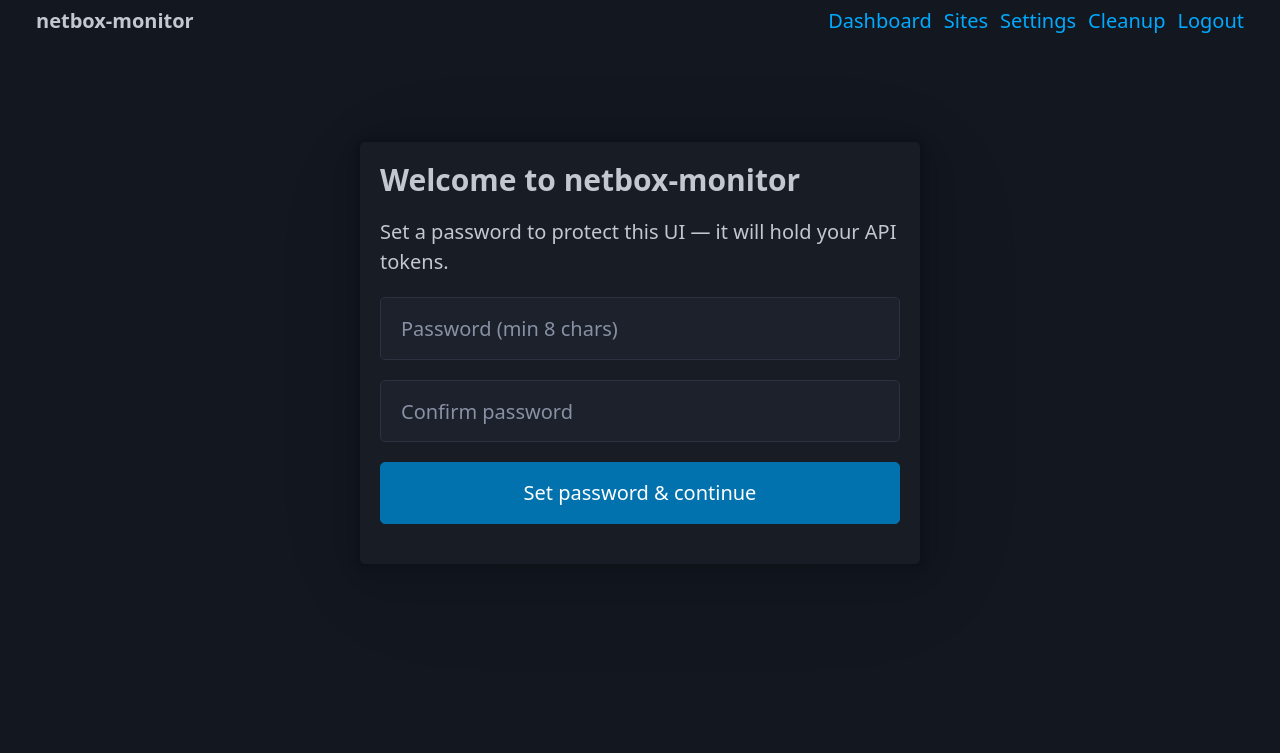
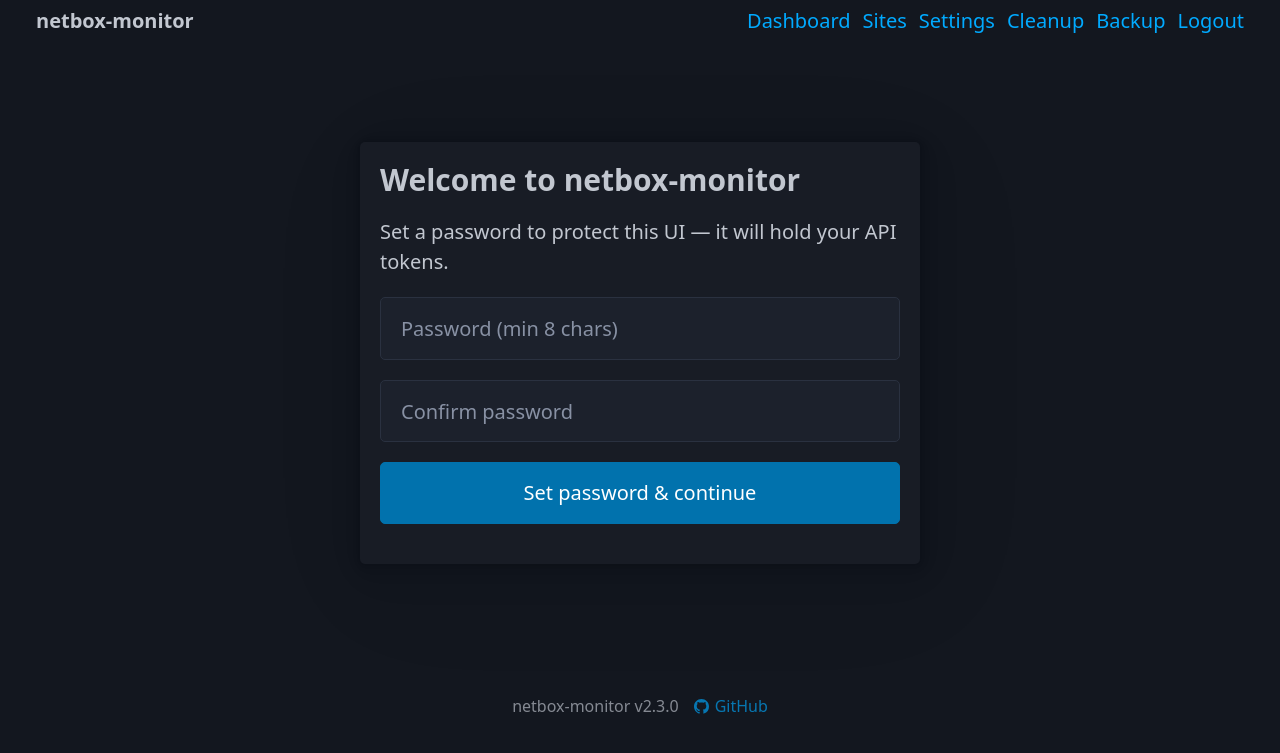
Before and after one commit to sremich/netbox-monitor, a FastAPI app: page /setup in a window 1280 px wide. Shown: the top 753 px of the page. Run offline with FastAPI, Linux system fonts and the light colour scheme; parts of the project's set-up code (start-up, migrations or seed data) failed here and were passed over; some libraries are stand-ins or nearby versions.

Commit message:
Add a version/GitHub footer and a /healthz endpoint
Footer on every page: "netbox-monitor v<version>" plus a GitHub link. The version
comes from a Jinja global rather than the render() context — it is a constant, and
a template rendered outside render() would otherwise lose its footer silently.
login and setup extend base.html, so both show it; there are tests for that
specifically, since it is the easy thing to break. The mark is inlined so it
inherits currentColor and follows the theme, which an <img> could not.

/healthz is unauthenticated because Docker's HEALTHCHECK carries no session
cookie. It reports version, schema, configured, site count, engine state and
uptime — no URLs, no site names, no config. The status never depends on NetBox
being reachable and the code is always 200: a NetBox outage that made Docker kill
the monitor would only amplify the outage, so degradation belongs in a field.

The compose healthcheck uses python (the image has no curl) and lives in compose
rather than the Dockerfile, since the port is configurable and --no-webui exists.

Nav gains the Backup link; the page itself lands in the next commit.

Verified in a browser: the footer reads v2.3.0, the SVG inherits the link colour,
and the page does not scroll horizontally.

Co-Authored-By: Claude Opus 4.8 <noreply@anthropic.com>

```diff
--- a/src/netbox_monitor/webui/app.py
+++ b/src/netbox_monitor/webui/app.py
@@ -7,6 +7,7 @@ import asyncio
 import html
 import re
 import secrets
+import time
 from pathlib import Path
 from typing import Any
 from urllib.parse import urlparse
@@ -17,8 +18,10 @@ from fastapi.responses import HTMLResponse, JSONResponse, RedirectResponse
 from fastapi.staticfiles import StaticFiles
 from fastapi.templating import Jinja2Templates
 
+from netbox_monitor import __version__
 from netbox_monitor.clients.netbox import NetBoxClient, slugify
 from netbox_monitor.config import (
+    CONFIG_SCHEMA_VERSION,
     LifecycleConfig,
     LldpCredential,
     ProxmoxInstance,
@@ -43,6 +46,10 @@ log = structlog.get_logger(__name__)
 
 BASE_DIR = Path(__file__).parent
 
+# hardcoded rather than read from [project.urls]: pytest runs with pythonpath=src,
+# where the package imports but has no dist metadata to read.
+REPO_URL = "https://github.com/sremich/netbox-monitor"
+
 MODULES = ["dhcp", "dns", "discovery", "availability", "proxmox", "lldp", "certs"]
 MODULE_LABELS = {
     "dhcp": "DHCP leases",
@@ -59,6 +66,7 @@ def create_app(store: SettingsStore, engine: Engine | None, status: StatusRegist
     app = FastAPI(title="netbox-monitor", docs_url=None, redoc_url=None)
     app.mount("/static", StaticFiles(directory=BASE_DIR / "static"), name="static")
     templates = Jinja2Templates(directory=BASE_DIR / "templates")
+    started = time.monotonic()
 
     def _timestamp(value: float | None) -> str:
         if not value:
@@ -68,6 +76,35 @@ def create_app(store: SettingsStore, engine: Engine | None, status: StatusRegist
         return datetime.fromtimestamp(value).strftime("%Y-%m-%d %H:%M:%S")
 
     templates.env.filters["timestamp"] = _timestamp
+    # globals, not render() context: these are constants, and a template rendered
+    # outside render() would otherwise lose its footer silently
+    templates.env.globals["version"] = __version__
+    templates.env.globals["repo_url"] = REPO_URL
+
+    # --------------------------------------------------------------- health
+
+    @app.get("/healthz")
+    async def healthz() -> JSONResponse:
+        """Liveness for container healthchecks — deliberately unauthenticated, since
+        Docker's HEALTHCHECK carries no session cookie.
+
+        Reports only non-identifying facts: no URLs, no site names, no config. The
+        status never depends on NetBox being reachable and the code is always 200 —
+        a NetBox outage that made Docker kill the monitor would just amplify it.
+        Degradation belongs in a field, not the status code.
+        """
+        cfg = store.get()
+        return JSONResponse(
+            {
+                "status": "ok",
+                "version": __version__,
+                "config_schema": CONFIG_SCHEMA_VERSION,
+                "configured": bool(cfg.netbox.configured),
+                "sites": len(cfg.sites),
+                "engine": "running" if engine is not None else "disabled",
+                "uptime_s": round(time.monotonic() - started, 1),
+            }
+        )
 
     @app.middleware("http")
     async def csrf_origin_guard(request: Request, call_next):
--- a/src/netbox_monitor/webui/static/app.css
+++ b/src/netbox_monitor/webui/static/app.css
@@ -20,3 +20,18 @@ button.small, a[role="button"].small { padding: 0.15rem 0.6rem; font-size: 0.8em
 button.danger { border-color: #ef5350; color: #ef5350; }
 .px-row input { margin-bottom: 0.25rem; }
 nav ul li { padding: 0.3rem; }
+.app-footer {
+  display: flex;
+  align-items: center;
+  justify-content: center;
+  gap: 0.75rem;
+  padding: 1.5rem 0;
+  font-size: 0.8em;
+  opacity: 0.65;
+}
+.app-footer a {
+  display: inline-flex;
+  align-items: center;
+  gap: 0.3rem;
+  text-decoration: none;
+}
--- a/src/netbox_monitor/webui/templates/base.html
+++ b/src/netbox_monitor/webui/templates/base.html
@@ -18,11 +18,28 @@
       <li><a href="/sites">Sites</a></li>
       <li><a href="/settings">Settings</a></li>
       <li><a href="/cleanup">Cleanup</a></li>
+      <li><a href="/backup">Backup</a></li>
       <li><a href="/logout">Logout</a></li>
     </ul>
   </nav>
   <main class="container">
     {% block content %}{% endblock %}
   </main>
+  <footer class="container app-footer">
+    <span>netbox-monitor v{{ version }}</span>
+    <a href="{{ repo_url }}" target="_blank" rel="noopener noreferrer" aria-label="View on GitHub">
+      {# inline so the mark inherits currentColor and follows the theme #}
+      <svg viewBox="0 0 16 16" width="15" height="15" fill="currentColor" aria-hidden="true">
+        <path d="M8 0C3.58 0 0 3.58 0 8c0 3.54 2.29 6.53 5.47 7.59.4.07.55-.17.55-.38
+                 0-.19-.01-.82-.01-1.49-2.01.37-2.53-.49-2.69-.94-.09-.23-.48-.94-.82-1.13-.28-.15-.68-.52-.01-.53.63-.01
+                 1.08.58 1.23.82.72 1.21 1.87.87 2.33.66.07-.52.28-.87.51-1.07-1.78-.2-3.64-.89-3.64-3.95
+                 0-.87.31-1.59.82-2.15-.08-.2-.36-1.02.08-2.12 0 0 .67-.21 2.2.82.64-.18 1.32-.27
+                 2-.27.68 0 1.36.09 2 .27 1.53-1.04 2.2-.82 2.2-.82.44 1.1.16 1.92.08 2.12.51.56.82
+                 1.27.82 2.15 0 3.07-1.87 3.75-3.65 3.95.29.25.54.73.54 1.48 0 1.07-.01 1.93-.01
+                 2.2 0 .21.15.46.55.38A8.01 8.01 0 0 0 16 8c0-4.42-3.58-8-8-8z"/>
+      </svg>
+      GitHub
+    </a>
+  </footer>
 </body>
 </html>
```
Also changed, not shown: docker-compose.yml (+14 -0 lines), tests/test_webui.py (+63 -0 lines).
